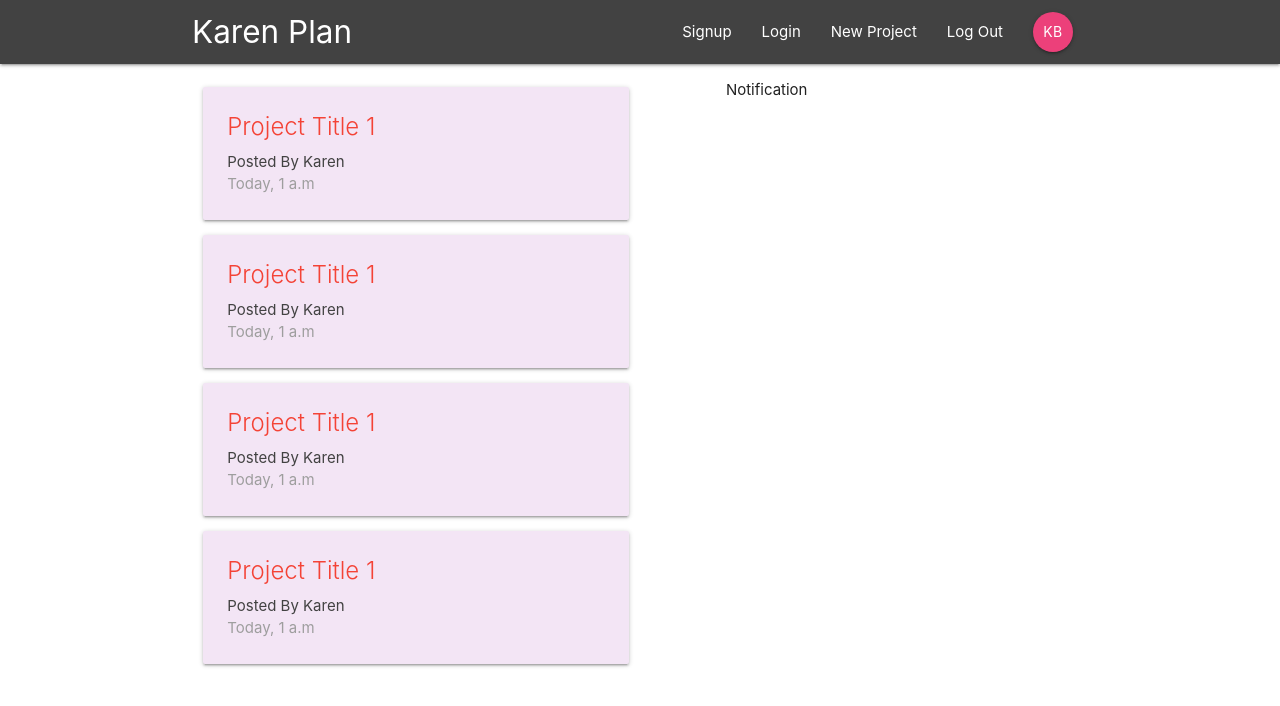
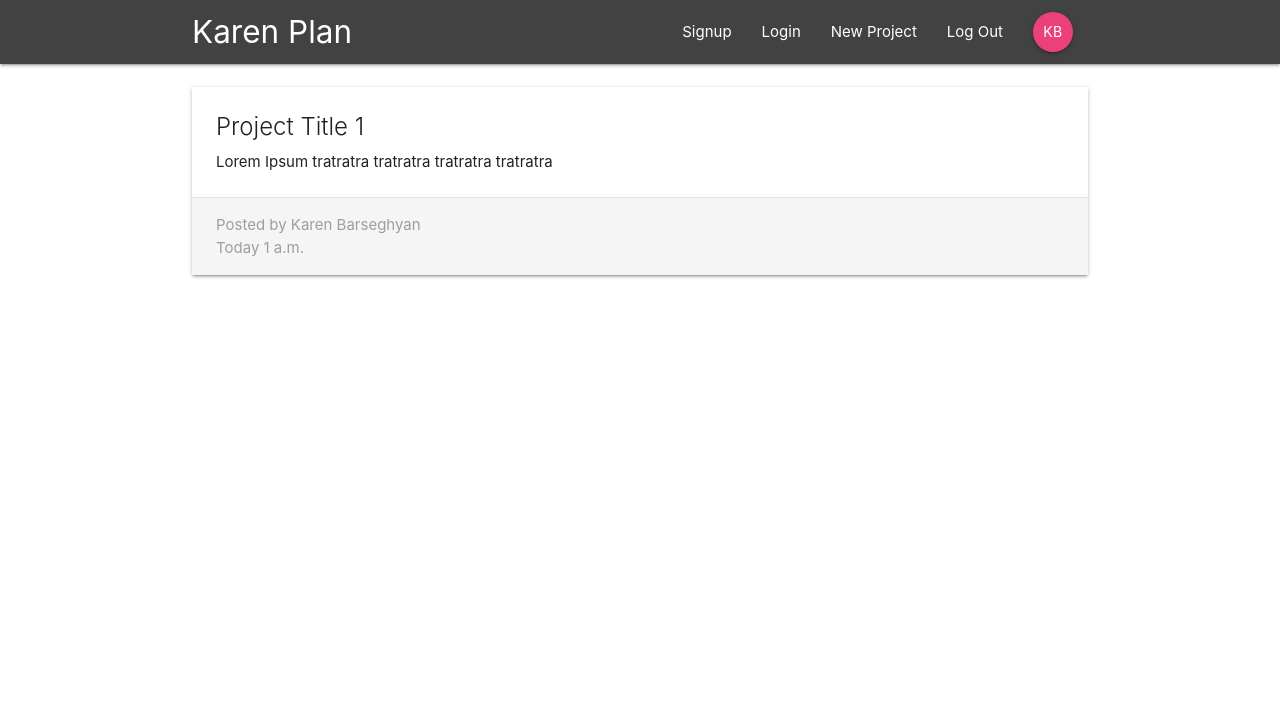
Before and after one commit to karenbarseghyan/app-react-redux-firebase, a React (Create React App) app: page /project/1 in a window 1280 px wide. Shown: the top 706 px of the page. Built offline with nearby package versions, Linux system fonts and the light colour scheme.

Commit message:
Project Details

```diff
--- a/src/App.js
+++ b/src/App.js
@@ -2,6 +2,7 @@ import React, {Component} from 'react';
 import {BrowserRouter, Route, Switch} from 'react-router-dom';
 import Dashboard from './components/dashboard/Dashboard';
 import Navbar from './components/layout/Navbar'
+import ProjectDetails from './components/projects/ProjectDetails';
 
 
 class App extends Component {
@@ -11,7 +12,8 @@ class App extends Component {
         <div className="App">
           <Navbar />
           <Switch>
-            <Route path ='/' component = {Dashboard} />
+            <Route exact path ='/' component = {Dashboard} />
+            <Route path = '/project/:id' component = {ProjectDetails} />
           </Switch>
         </div>
       </BrowserRouter>
--- a/src/components/projects/ProjectDetails.js
+++ b/src/components/projects/ProjectDetails.js
@@ -0,0 +1,21 @@
+import React from 'react'
+
+const ProjectDetails = (props) =>  {
+    const id = props.match.params.id;
+    return (
+        <div className = "container section project-details">
+            <div className = "card">
+                <div className = "card-content">
+                    <span className = "card-title">Project Title {id}</span>
+                    <p>Lorem Ipsum tratratra tratratra tratratra tratratra</p>
+                </div>
+                <div className = "card-action grey lighten-4 grey-text">
+                    <div>Posted by Karen Barseghyan</div>
+                    <div>Today 1 a.m.</div>
+                </div>
+            </div>
+        </div>
+    )
+}
+
+export default ProjectDetails
```
Also changed, not shown: 1 other file (tests, documents, lock files or other folders).
